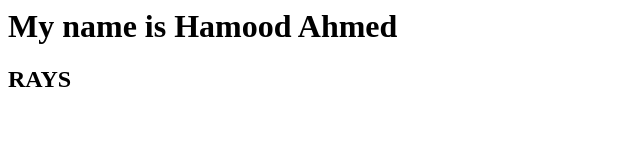
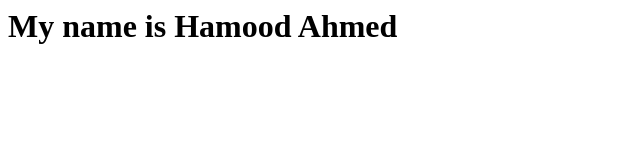
Before and after one commit to hamoodahmed/Job-Concurrency, a website: page index.html in a window 1280 px wide. Shown: the full height of the page, 0-640 px from the left. Drawn offline with Linux system fonts and the light colour scheme.

Commit message:
index.html

```diff
--- a/index.html
+++ b/index.html
@@ -1,2 +1 @@
 <h1>My name is Hamood Ahmed</h1>
-<h2>RAYS</h2>
```
